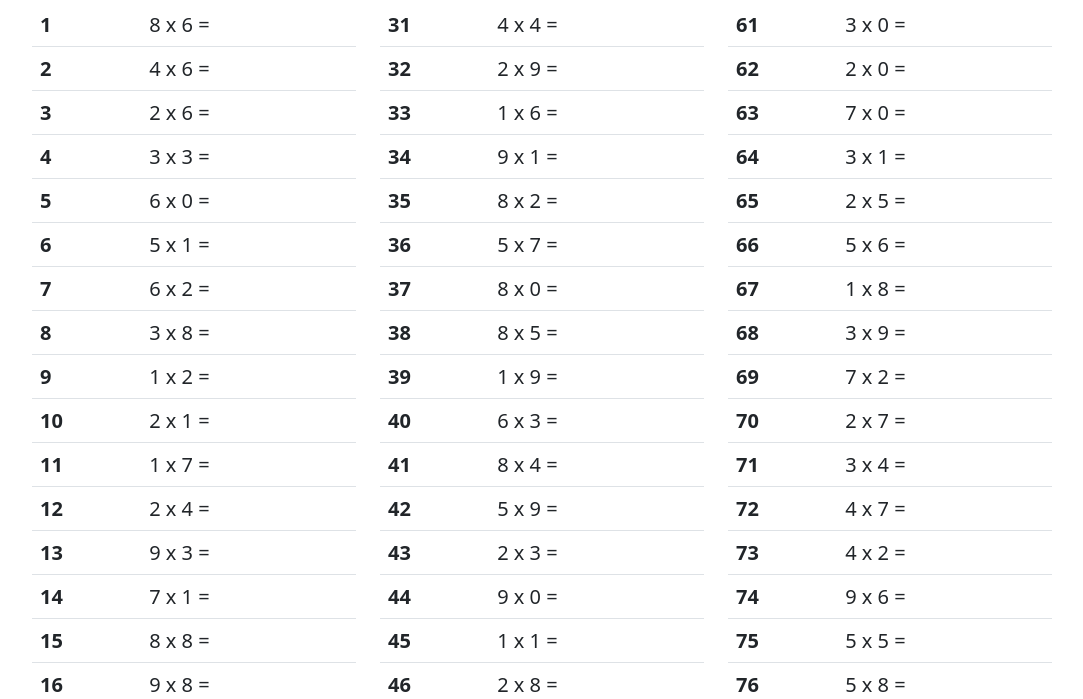
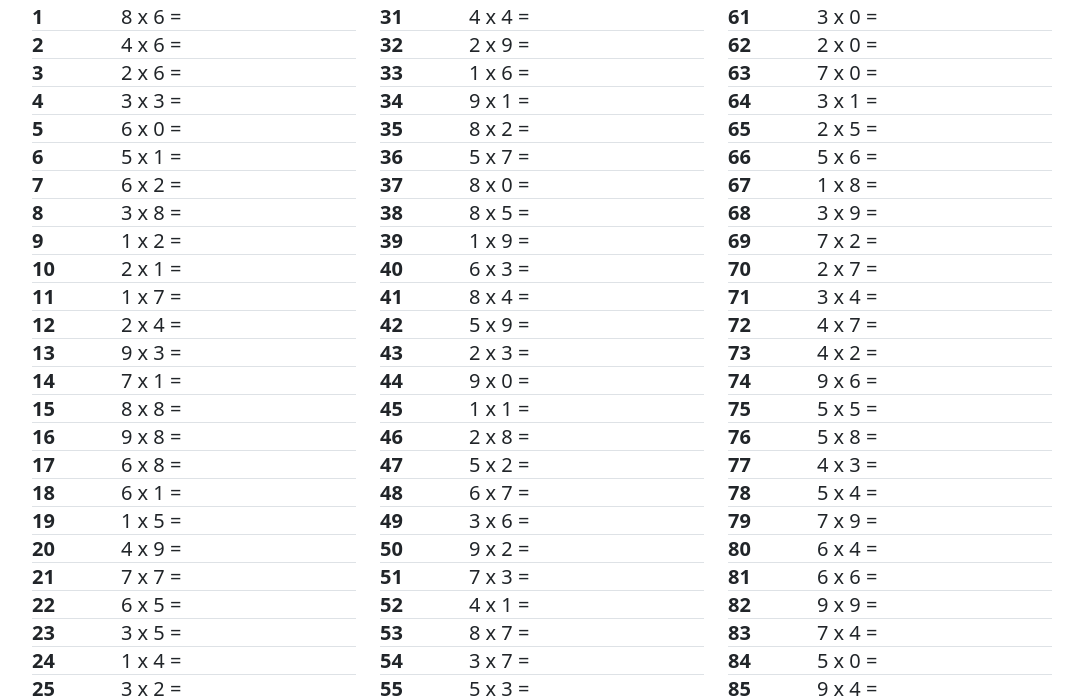
Before and after one commit to Timmy0618/99x, a plain HTML site: page main.html in a window 1280 px wide. Shown: the part 101-800 px from the top of the page, without its empty margins (86-1169 px from the left). Drawn offline with nearby package versions, Linux system fonts and the light colour scheme.

Commit message:
table 調整A4

```diff
--- a/main.html
+++ b/main.html
@@ -7,6 +7,11 @@
       integrity="sha384-EVSTQN3/azprG1Anm3QDgpJLIm9Nao0Yz1ztcQTwFspd3yD65VohhpuuCOmLASjC"
       crossorigin="anonymous"
     />
+    <style>
+      .table>:not(caption)>*>* {
+        padding: 0;
+      }
+    </style>
   </head>
   <body>
     <main>
```
